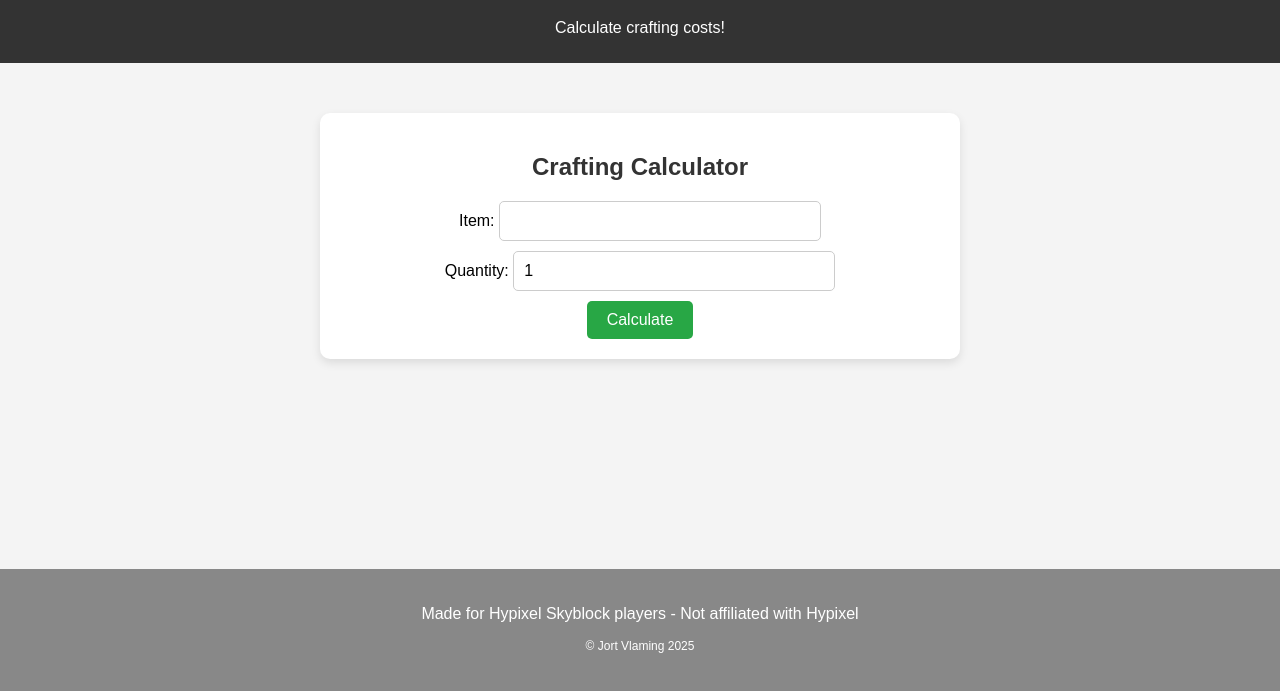
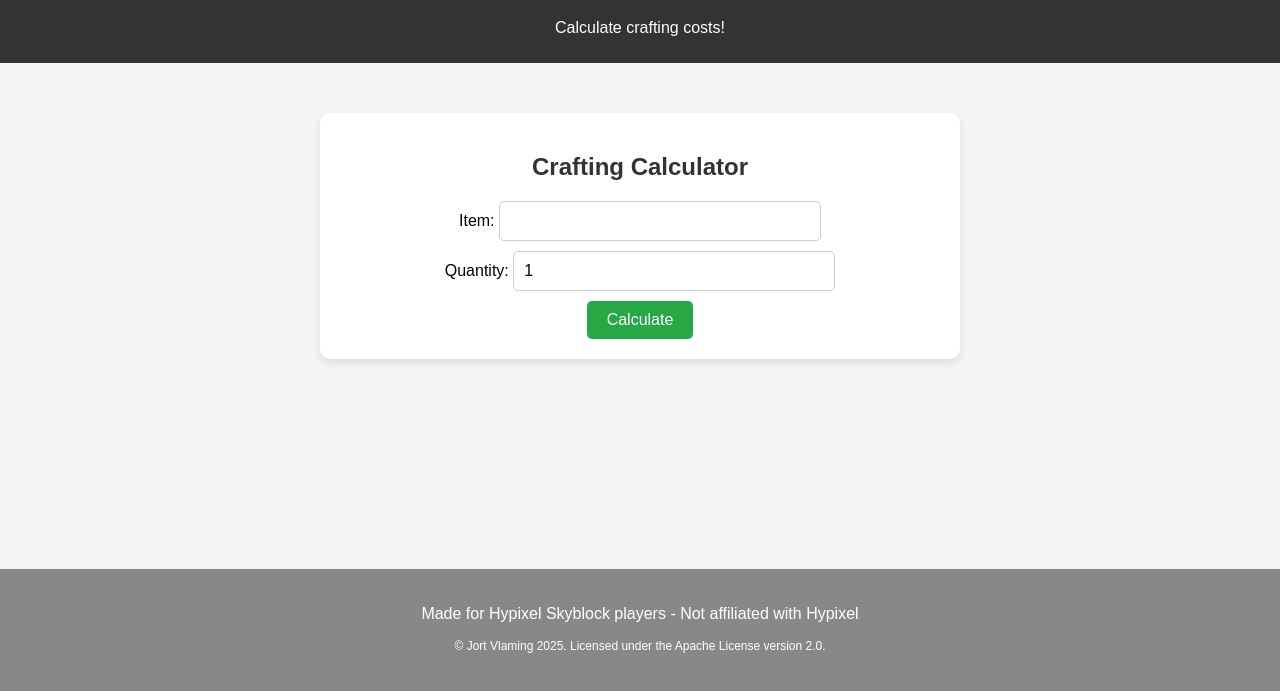
Before and after one commit to JortVlaming/HypixelSkyblockCalculator, a plain HTML site: page index.html in a window 1280 px wide. Shown: the part 71-762 px from the top of the page. Drawn offline with Linux system fonts and the light colour scheme.

Commit message:
added more clarification towards licensing of the code

```diff
--- a/index.html
+++ b/index.html
@@ -1,3 +1,19 @@
+<!--
+    Copyright 2025 Jort Vlaming
+
+    Licensed under the Apache License, Version 2.0 (the "License");
+    you may not use this file except in compliance with the License.
+    You may obtain a copy of the License at
+
+        https://www.apache.org/licenses/LICENSE-2.0
+
+    Unless required by applicable law or agreed to in writing, software
+    distributed under the License is distributed on an "AS IS" BASIS,
+    WITHOUT WARRANTIES OR CONDITIONS OF ANY KIND, either express or implied.
+    See the License for the specific language governing permissions and
+    limitations under the License.
+-->
+
 <!DOCTYPE html>
 <html lang="en">
 <head>
@@ -34,7 +50,7 @@
 
 <footer>
     <p>Made for Hypixel Skyblock players - Not affiliated with Hypixel</p>
-    <p id="copyrightNotice">&copy; Jort Vlaming 2025</p>
+    <p id="copyrightNotice">&copy; Jort Vlaming 2025. Licensed under the Apache License version 2.0.</p>
 </footer>
 
 <script src="index.js"></script>
```
Also changed, not shown: index.css (+8 -0 lines), index.js (+8 -0 lines).
